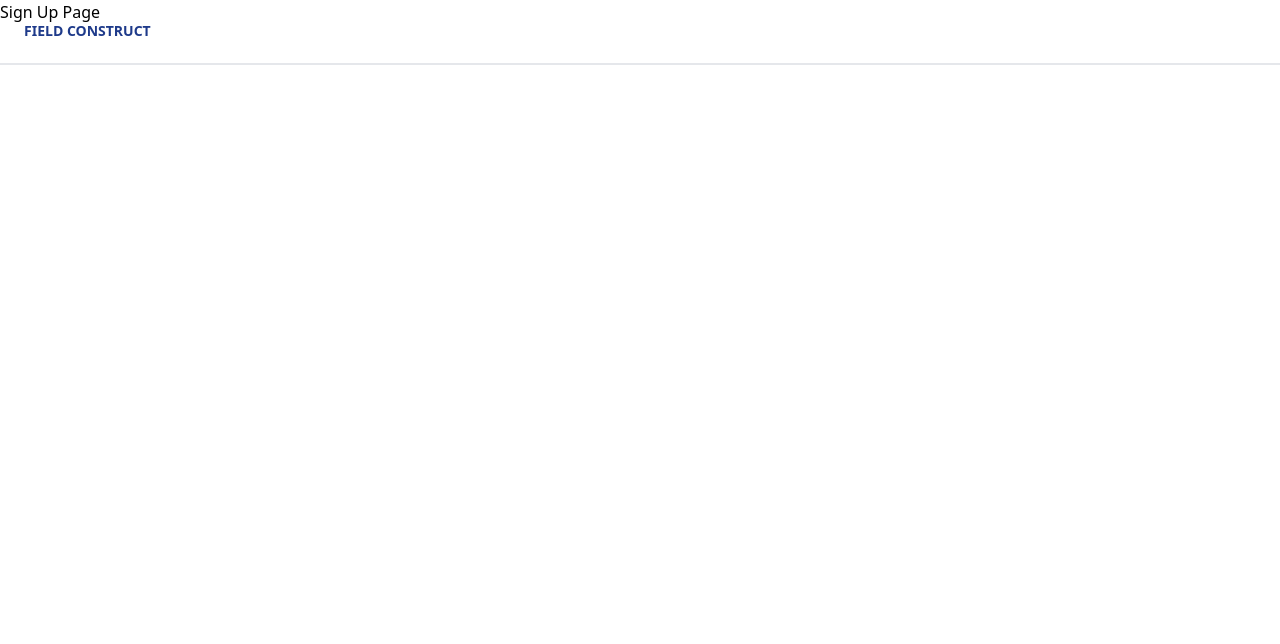
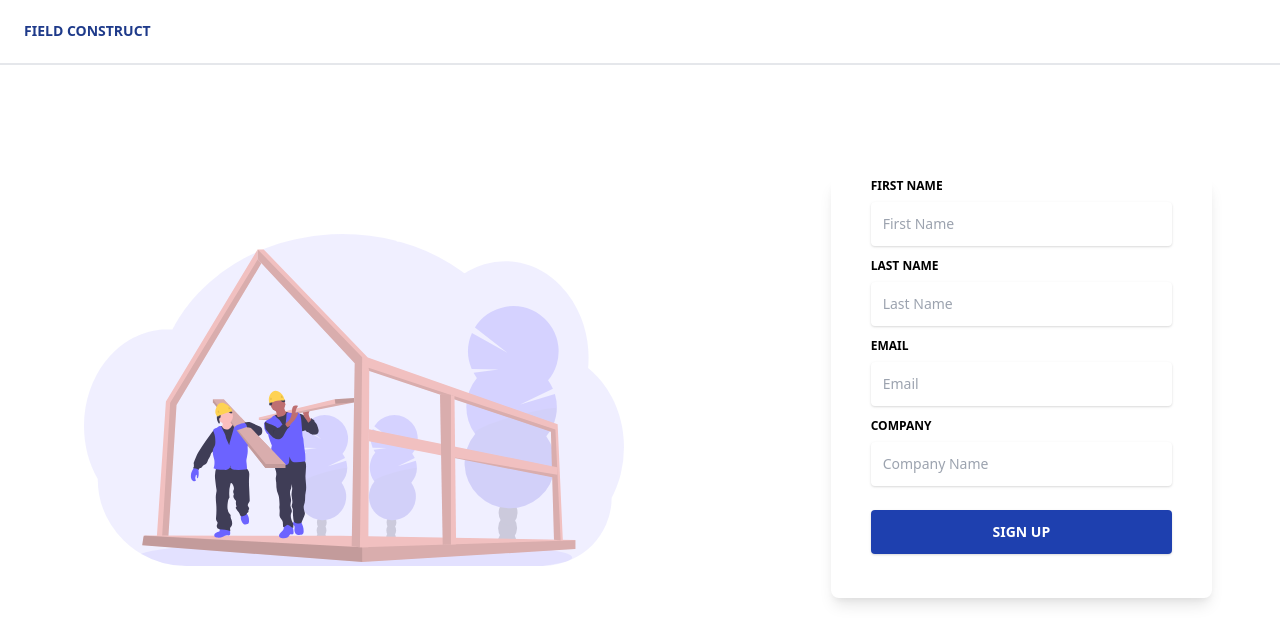
Before and after one commit to narisettiashok/CivilBlog, a React (Create React App) app in the folder Field-Construct/: page /auth/sign-up in a window 1280 px wide. Shown: the top 644 px of the page. Built offline with nearby package versions, Linux system fonts and the light colour scheme.

Commit message:
Base for login and sign up pages

```diff
--- a/Field-Construct/package.json
+++ b/Field-Construct/package.json
@@ -11,6 +11,7 @@
     "postcss": "^7.0.35",
     "react": "^17.0.2",
     "react-dom": "^17.0.2",
+    "react-router-dom": "^5.2.0",
     "react-scripts": "4.0.3",
     "tailwindcss": "npm:@tailwindcss/postcss7-compat@^2.1.2",
     "web-vitals": "^1.1.1"
--- a/Field-Construct/src/App.css
+++ b/Field-Construct/src/App.css
@@ -41,6 +41,15 @@
 }
 
 
+/* Form styles */
+
+.form-group {
+  @apply relative w-full mb-3;
+}
+
+.form-label {
+  @apply block uppercase text-xs font-bold mb-2;
+}
 
 .form-control {
   @apply border-0 px-3 py-3 bg-white rounded text-sm shadow focus:outline-none focus:ring w-full ease-linear transition-all duration-150;
--- /dev/null
+++ b/Field-Construct/src/components/AuthContainer.jsx
@@ -0,0 +1,13 @@
+function AuthContainer(props) {
+    return (
+        <>
+            <div className="container mx-auto px-4 h-full">
+                <div className="flex content-center items-center justify-between h-full w-11/12 mx-auto">
+                    {props.children}
+                </div>
+            </div>
+        </>
+    );
+}
+
+export default AuthContainer;
--- /dev/null
+++ b/Field-Construct/src/components/FormContainer.jsx
@@ -0,0 +1,13 @@
+function FormContainer(props) {
+    return (
+        <>
+            <div className="relative flex flex-col min-w-0 break-words w-full mb-6 shadow-lg rounded-lg  border-0">
+                <div className="flex-auto px-4 lg:px-10 py-10 pt-0">
+                    {props.children}
+                </div>
+            </div>
+        </>
+    );
+}
+
+export default FormContainer;
--- a/Field-Construct/src/components/Header.jsx
+++ b/Field-Construct/src/components/Header.jsx
@@ -1,3 +1,5 @@
+import { Link } from 'react-router-dom';
+
 import "../css/Header.css";
 
 
@@ -14,7 +16,8 @@ function Header() {
                 <a href="#"> Contact </a>
             </div>
             <div className="login-signup">
-                <button className="login-signup-btn"> Login/Signup </button>
+                <Link to="/auth/login" className="login-signup-btn"> Login </Link>
+                <Link to="/auth/sign-up" className="login-signup-btn ml-2"> Signup </Link>
             </div>
         </div>
     );
--- a/Field-Construct/src/pages/Auth/ForgotPasswordPage.jsx
+++ b/Field-Construct/src/pages/Auth/ForgotPasswordPage.jsx
@@ -1,7 +1,11 @@
+import AuthContainer from '../../components/AuthContainer';
+
 function ForgotPasswordPage() {
     return (
         <>
-            <h4>Forgot Password Page</h4>
+            <AuthContainer>
+                <h4 className="w-full text-center">Forgot Password Page</h4>
+            </AuthContainer>
         </>
     );
 }
--- a/Field-Construct/src/pages/Auth/LoginPage.jsx
+++ b/Field-Construct/src/pages/Auth/LoginPage.jsx
@@ -1,10 +1,12 @@
 import { Link } from 'react-router-dom';
+
+import AuthContainer from '../../components/AuthContainer';
+import FormContainer from '../../components/FormContainer';
 
 function LoginPage() {
     return (
         <>
-            <div className="container mx-auto px-4 h-full">
-                <div className="flex content-center items-center justify-between h-full w-11/12 mx-auto">
+            <AuthContainer>
                 {/* Construction Image */}
                 <div className="w-full lg:w-3/6 px-4 hidden md:block">
                     <img src={require("../../assets/images/construction.svg").default} alt="Construction"></img>
@@ -12,42 +14,35 @@ function LoginPage() {
 
                 {/* Login Form */}
                 <div className="w-full lg:w-2/6">
-                        <div className="relative flex flex-col min-w-0 break-words w-full mb-6 shadow-lg rounded-lg  border-0">
-                            <div className="flex-auto px-4 lg:px-10 py-10 pt-0">
+                    <FormContainer>
                         <form>
-                                    <div className="relative w-full mb-3">
-                                        <label
-                                            className="block uppercase text-xs font-bold mb-2"
+                            <div className="form-group">
+                                <label className="form-label"
                                     htmlFor="email">
                                     Email
                                 </label>
-                                        <input
-                                            type="email"
+                                <input type="email"
                                     id="email"
                                     className="form-control"
                                     placeholder="Email"
                                 />
                             </div>
-
-                                    <div className="relative w-full mb-3">
-                                        <label
-                                            className="block uppercase text-xs font-bold mb-2"
+                            <div className="form-group">
+                                <label className="form-label"
                                     htmlFor="password">
                                     Password
                                     </label>
-                                        <input
+                                <input className="form-control"
                                     type="password"
                                     id="password"
-                                            className="form-control"
                                     placeholder="Password"
                                 />
                             </div>
                             <div>
                                 <label className="inline-flex items-center cursor-pointer">
-                                            <input
-                                                id="customCheckLogin"
+                                    <input className="form-checkbox border-0 rounded ml-1 w-5 h-5 ease-linear transition-all duration-150"
+                                        id="rememberMe"
                                         type="checkbox"
-                                                className="form-checkbox border-0 rounded ml-1 w-5 h-5 ease-linear transition-all duration-150"
                                     />
                                     <span className="ml-2 text-sm font-semibold">
                                         Remember me
@@ -56,16 +51,13 @@ function LoginPage() {
                             </div>
 
                             <div className="text-center mt-6">
-                                        <button
-                                            className="bg-blue-800 text-white active:bg-blue-600 text-sm font-bold uppercase px-6 py-3 rounded shadow hover:shadow-lg outline-none focus:outline-none mr-1 mb-1 w-full ease-linear transition-all duration-150"
-                                            type="button"
-                                        >
-                                            Sign In
-                                        </button>
+                                <Link className="bg-blue-800 text-white active:bg-blue-600 text-sm font-bold uppercase px-6 py-3 rounded shadow hover:shadow-lg outline-none focus:outline-none mr-1 mb-1 w-full ease-linear transition-all duration-150"
+                                    type="button" to="/home">
+                                    Login
+                                </Link>
                             </div>
                         </form>
-                            </div>
-                        </div>
+                    </FormContainer>
                     <div className="flex flex-wrap mt-6 relative justify-between">
                         <Link to="/auth/forgot-password">
                             <small>Forgot password?</small>
@@ -75,8 +67,7 @@ function LoginPage() {
                         </Link>
                     </div>
                 </div>
-                </div>
-            </div>
+            </AuthContainer>
         </>
     );
 }
--- a/Field-Construct/src/pages/Auth/SignUpPage.jsx
+++ b/Field-Construct/src/pages/Auth/SignUpPage.jsx
@@ -1,10 +1,79 @@
+import AuthContainer from '../../components/AuthContainer';
+import FormContainer from '../../components/FormContainer';
+
 function SignUpPage() {
     return (
         <>
-            <h4>Sign Up Page</h4>
+            <AuthContainer>
+                {/* Construction Image */}
+                <div className="w-full lg:w-3/6 px-4 hidden md:block">
+                    <img src={require("../../assets/images/construction.svg").default} alt="Construction"></img>
+                </div>
+
+                {/* Sign up Form */}
+                <div className="w-full lg:w-2/6">
+                    <FormContainer>
+                        <form>
+                            <div className="form-group">
+                                <label className="form-label"
+                                    htmlFor="firstName">
+                                    First Name
+                                </label>
+                                <input type="text"
+                                    id="firstName"
+                                    className="form-control"
+                                    placeholder="First Name"
+                                />
+                            </div>
+
+                            <div className="form-group">
+                                <label className="form-label"
+                                    htmlFor="lastName">
+                                    Last Name
+                                </label>
+                                <input type="text"
+                                    id="lastName"
+                                    className="form-control"
+                                    placeholder="Last Name"
+                                />
+                            </div>
+
+                            <div className="form-group">
+                                <label className="form-label"
+                                    htmlFor="email">
+                                    Email
+                                </label>
+                                <input type="email"
+                                    id="email"
+                                    className="form-control"
+                                    placeholder="Email"
+                                />
+                            </div>
+
+                            <div className="form-group">
+                                <label className="form-label"
+                                    htmlFor="companyName">
+                                    Company
+                                </label>
+                                <input type="text"
+                                    id="companyName"
+                                    className="form-control"
+                                    placeholder="Company Name"
+                                />
+                            </div>
+
+                            <div className="text-center mt-6">
+                                <button className="bg-blue-800 text-white active:bg-blue-600 text-sm font-bold uppercase px-6 py-3 rounded shadow hover:shadow-lg outline-none focus:outline-none mr-1 mb-1 w-full ease-linear transition-all duration-150"
+                                    type="button">
+                                    Sign Up
+                                </button>
+                            </div>
+                        </form>
+                    </FormContainer>
+                </div>
+            </AuthContainer>
         </>
     );
 }
 
-
 export default SignUpPage;
```
Lines whose indentation alone changed are shown as unchanged.
